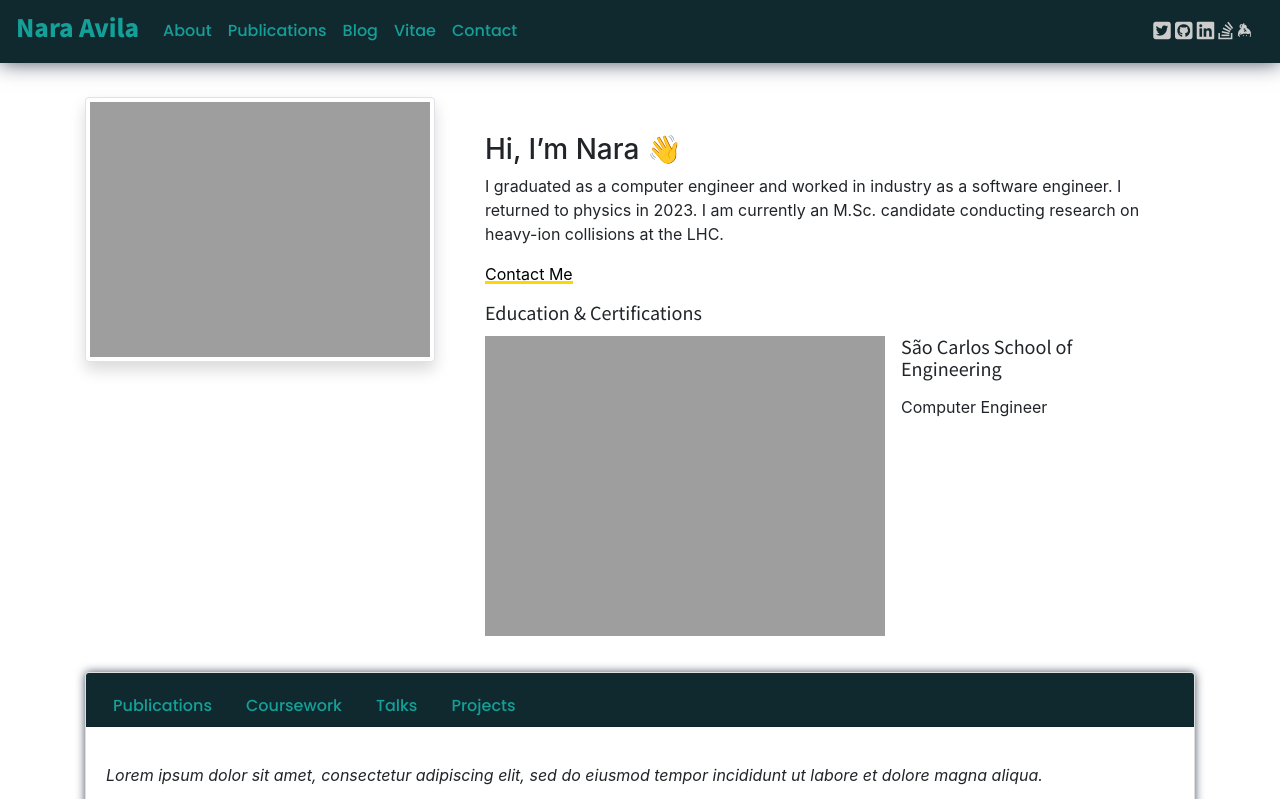
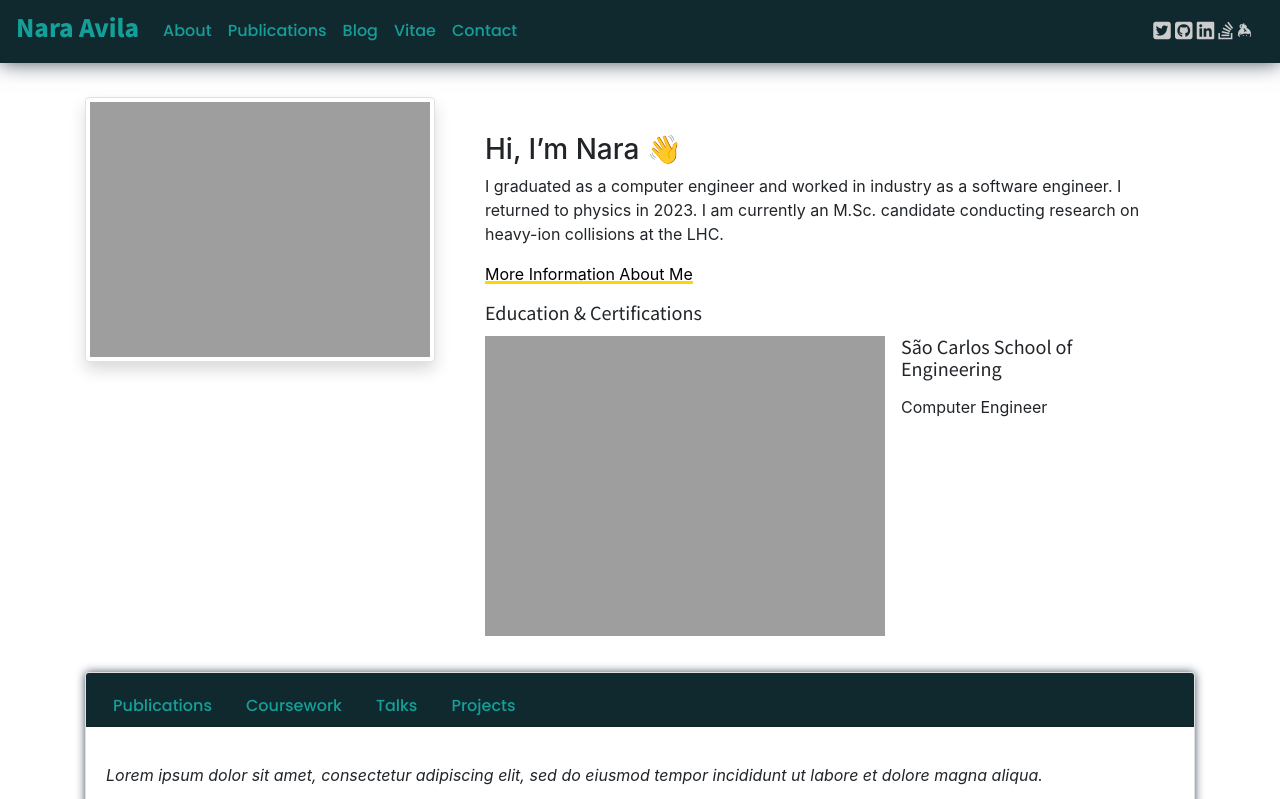
Before and after one commit to naavilam/naavilam.github.io, a Jekyll site: the page built from index.md, in a window 1280 px wide, cut to the strip 0-799 px from the top of the page. Built offline with Jekyll 4.4.1, drawn with Linux system fonts in a browser that asks for light colours; nearby versions of some CDN libraries; comment, search, counter and statistics services are not loaded; our own code applies the rules of GitHub Pages for plain Markdown files.

Commit message:
Update files

```diff
--- a/index.md
+++ b/index.md
@@ -8,4 +8,4 @@ I graduated as a computer engineer and worked in industry as a software engineer
 
 <!-- Dumbarton is a Jekyll Theme developed by [Tyler Butler](https://github.com/tcbutler320). The theme is designed for academics and features a simple home page with an about me section and an interactive highlights section to describe publications, coursework, courses taught, and projects. You can checkout the project on [Github](https://github.com/tcbutler320/Jekyll-Theme-Dumbarton), feel free to make contributions and feature requests and don't forget to give it a star. -->
 
-<a href="/contact.html" class="highlighted">Contact Me</a>
+<a href="/contact.html" class="highlighted">More Information About Me</a>
```
Also changed, not shown: _data/teaching.yml (line endings or trailing spaces).
